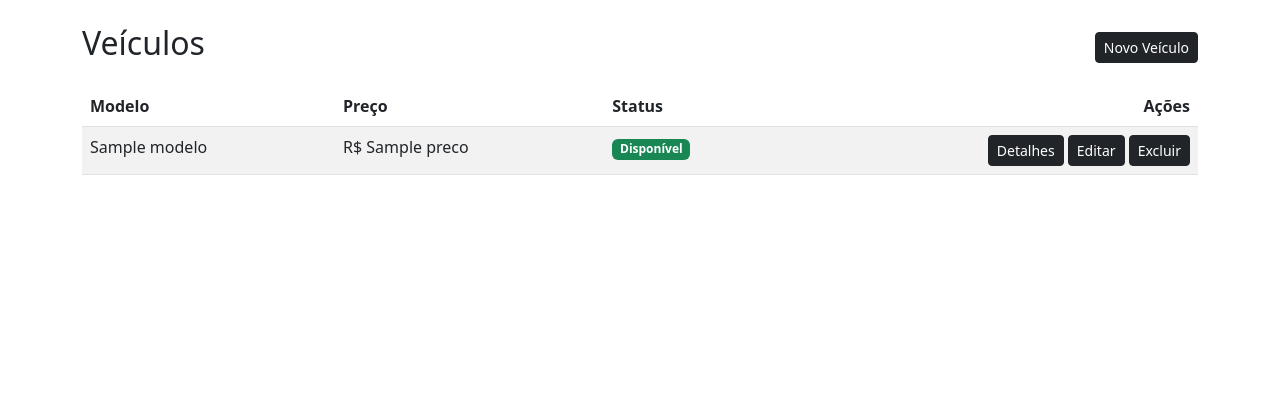
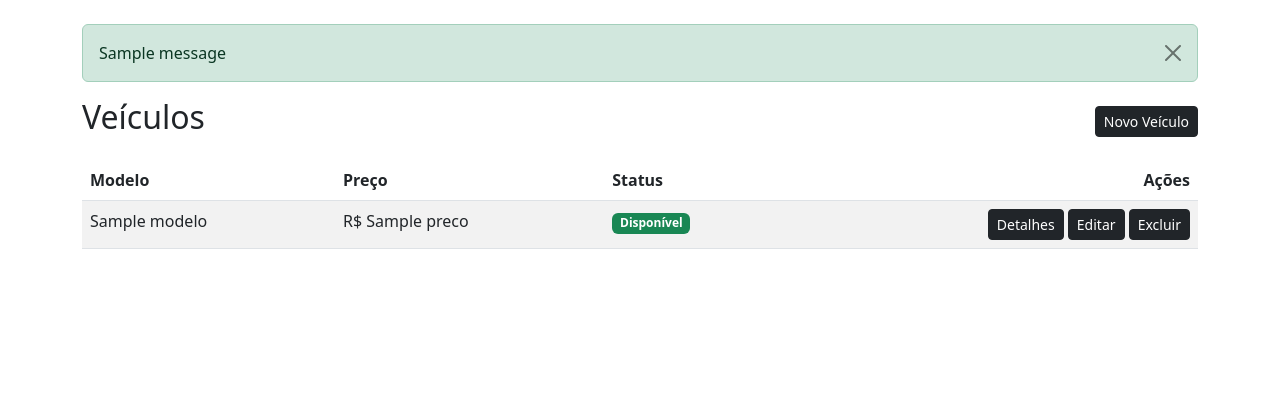
Before and after one commit to yuuri8/Projeto_Concessionaria, a Django app: template templates/veiculos/lista_veiculos.html in a window 1280 px wide. Shown: the part 56-476 px from the top of the page. Run offline with Django 3.2, Linux system fonts and the light colour scheme; the template is opened without the code that fills it: most values are stand-ins (such as "Sample title", 1, 10 or a date in 2020); one stand-in notice (Sample message) is shown.

Commit message:
algumas correções

```diff
--- a/templates/veiculos/detalhes_veiculo.html
+++ b/templates/veiculos/detalhes_veiculo.html
@@ -11,6 +11,7 @@
         <p><strong>Modelo:</strong> {{ veiculo.modelo }}</p>
         <p><strong>Ano:</strong> {{ veiculo.ano }}</p>
         <p><strong>Preço:</strong> R$ {{ veiculo.preco }}</p>
+        <p><strong>Quilometragem:</strong> Km {{ veiculo.quilometragem }}</p>
         <p><strong>Status:</strong> {% if veiculo.disponivel %} Disponível {% else %} Vendido {% endif %}</p>
 
         <a href="{% url 'lista_veiculos' %}" class="btn btn-dark">Voltar</a>
--- a/templates/veiculos/lista_veiculos.html
+++ b/templates/veiculos/lista_veiculos.html
@@ -1,5 +1,15 @@
 {% extends 'base.html' %}
 {% block content %}
+
+{% if messages %}
+  {% for message in messages %}
+    <div class="alert alert-{{ message.tags }} alert-dismissible fade show" role="alert">
+      {{ message }}
+      <button type="button" class="btn-close" data-bs-dismiss="alert" aria-label="Close"></button>
+    </div>
+  {% endfor %}
+{% endif %}
+
 <div class="d-flex justify-content-between align-items-center mb-3">
     <h2>Veículos</h2>
     <a href="/veiculos/novo/" class="btn btn-sm btn-dark"> Novo Veículo</a>
@@ -30,7 +40,7 @@
                 <div>
                     <a href="/veiculos/detalhes/{{ veiculo.id }}/" class="btn btn-sm btn-dark">Detalhes</a>
                     <a href="/veiculos/editar/{{ veiculo.id }}/" class="btn btn-sm btn-dark">Editar</a>
-                    <a href="/veiculos/deletar/{{ veiculo.id }}/" class="btn btn-sm btn-dark">Excluir</a>
+                    <a href="/veiculos/deletar/{{ veiculo.id }}/" class="btn btn-sm btn-dark" onclick="return confirm('Tem certeza que deseja excluir este veículo?')">Excluir</a>
                 </div>
             </td>
         </tr>
--- a/templates/vendas/lista_vendas.html
+++ b/templates/vendas/lista_vendas.html
@@ -22,7 +22,7 @@
             <td class="text-end">
                 <a href="/vendas/detalhes/{{ venda.id }}/" class="btn btn-sm btn-dark">Detalhes</a>
                 <a href="/vendas/editar/{{ venda.id }}/" class="btn btn-sm btn-dark">Editar</a>
-                <a href="/vendas/deletar/{{ venda.id }}/" class="btn btn-sm btn-dark">Excluir</a>
+                <a href="/vendas/deletar/{{ venda.id }}/" class="btn btn-sm btn-dark" onclick="return confirm('Tem certeza que deseja excluir esta venda do sistema?')">Excluir</a>
             </td>
         </tr>
         {% endfor %}
```
Also changed, not shown: funcionarios/views.py (+7 -4 lines), templates/funcionarios/funcionarios_lista.html (+10 -0 lines), veiculos/views.py (+7 -1 lines), db.sqlite3.
